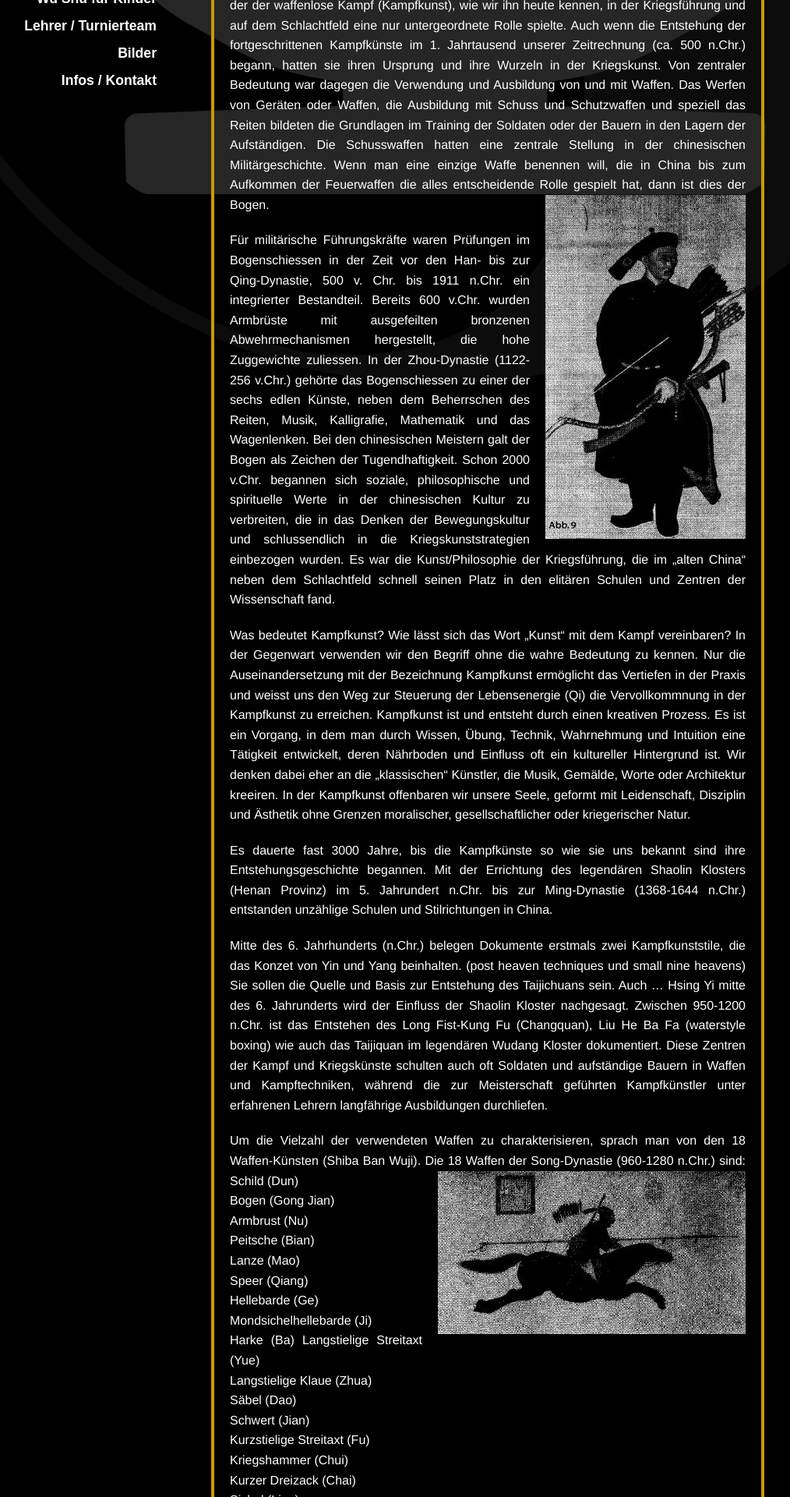
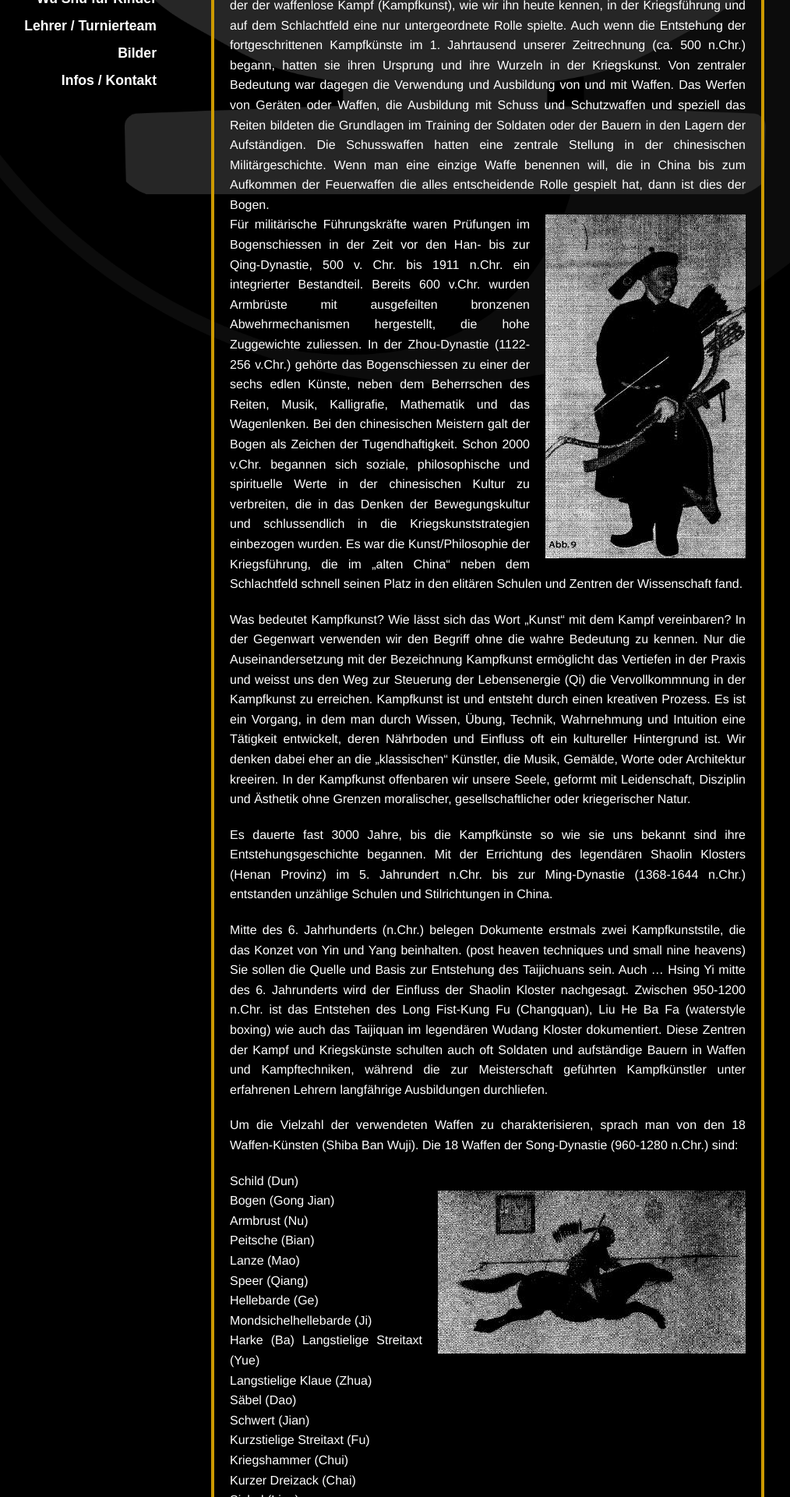
Before and after one commit to wu-shu/wu-shu.github.io, a Jekyll site: the page built from chinesische-kampfkunst/index.md, in a window 1280 px wide. Shown: the part 491-2411 px from the top of the page at 78% size, without its empty margins (144-1158 px from the left). Built offline with Jekyll 4.4.1, drawn with Linux system fonts in a browser that asks for light colours; some web fonts are replaced; Markdown is read by kramdown in place of the engine named in the settings; comment, search, counter and statistics services are not loaded.

Commit message:
design chin kampfk

```diff
--- a/chinesische-kampfkunst/index.md
+++ b/chinesische-kampfkunst/index.md
@@ -8,10 +8,8 @@
 Um die chinesische Kampfkunst zu verstehen und zu erklären, muss man weit vor unsere Zeitrechnung zurückblicken. In seiner 7000 Jahre alten Geschichte und Kultur durchlebte China viele territoriale Konflikte und Kriege, Aufstände, Überfälle und Invasionen fremder Kulturen, die in langjährigen Besetzungen grosser Teile Chinas endeten.
 Es war eine Zeit in der der waffenlose Kampf (Kampfkunst), wie wir ihn heute kennen, in der Kriegsführung und auf dem Schlachtfeld eine nur untergeordnete Rolle spielte. Auch wenn die Entstehung der fortgeschrittenen Kampfkünste im 1. Jahrtausend unserer Zeitrechnung (ca. 500 n.Chr.) begann, hatten sie ihren Ursprung und ihre Wurzeln in der Kriegskunst.
 Von zentraler Bedeutung war dagegen die Verwendung und Ausbildung von und mit Waffen. Das Werfen von Geräten oder Waffen, die Ausbildung mit Schuss und Schutzwaffen und speziell das Reiten bildeten die Grundlagen im Training der Soldaten oder der Bauern in den Lagern der Aufständigen.
-Die Schusswaffen hatten eine zentrale Stellung in der chinesischen Militärgeschichte. Wenn man eine einzige Waffe benennen will, die in China bis zum Aufkommen der Feuerwaffen die alles entscheidende Rolle gespielt hat, dann ist dies der Bogen.
-<img class="right" src="/images/chin_bogen.jpg" alt="Pfeilbogen">
-
-Für militärische Führungskräfte waren Prüfungen im Bogenschiessen in der Zeit vor den Han- bis zur Qing-Dynastie, 500 v. Chr. bis 1911 n.Chr. ein integrierter Bestandteil. Bereits 600 v.Chr. wurden Armbrüste mit ausgefeilten bronzenen Abwehrmechanismen hergestellt, die hohe Zuggewichte zuliessen. In der Zhou-Dynastie (1122-256 v.Chr.) gehörte das Bogenschiessen zu einer der sechs edlen Künste, neben dem Beherrschen des Reiten, Musik, Kalligrafie, Mathematik und das Wagenlenken. Bei den chinesischen Meistern galt der Bogen als Zeichen der Tugendhaftigkeit.
+Die Schusswaffen hatten eine zentrale Stellung in der chinesischen Militärgeschichte. Wenn man eine einzige Waffe benennen will, die in China bis zum Aufkommen der Feuerwaffen die alles entscheidende Rolle gespielt hat, dann ist dies der Bogen.<br>
+<img class="right" src="/images/chin_bogen.jpg" alt="Pfeilbogen">Für militärische Führungskräfte waren Prüfungen im Bogenschiessen in der Zeit vor den Han- bis zur Qing-Dynastie, 500 v. Chr. bis 1911 n.Chr. ein integrierter Bestandteil. Bereits 600 v.Chr. wurden Armbrüste mit ausgefeilten bronzenen Abwehrmechanismen hergestellt, die hohe Zuggewichte zuliessen. In der Zhou-Dynastie (1122-256 v.Chr.) gehörte das Bogenschiessen zu einer der sechs edlen Künste, neben dem Beherrschen des Reiten, Musik, Kalligrafie, Mathematik und das Wagenlenken. Bei den chinesischen Meistern galt der Bogen als Zeichen der Tugendhaftigkeit.
 Schon 2000 v.Chr. begannen sich soziale, philosophische und spirituelle Werte in der chinesischen Kultur zu verbreiten, die in das Denken der Bewegungskultur und schlussendlich in die Kriegskunststrategien einbezogen wurden. Es war die Kunst/Philosophie der Kriegsführung, die im „alten China“ neben dem Schlachtfeld schnell seinen Platz in den elitären Schulen und Zentren der Wissenschaft fand.
 
 
@@ -26,8 +24,8 @@
 
 Um die Vielzahl der verwendeten Waffen zu charakterisieren, sprach man von den 18 Waffen-Künsten (Shiba Ban Wuji).
 Die 18 Waffen der Song-Dynastie (960-1280 n.Chr.) sind:
-<img class="right" src="/images/chin_pferd.jpg" alt="Pferd">
-Schild (Dun)<br>
+
+Schild (Dun)<br><img class="right" src="/images/chin_pferd.jpg" alt="Pferd">
 Bogen (Gong Jian)<br>
 Armbrust (Nu)<br>
 Peitsche (Bian)<br>
@@ -45,6 +43,6 @@
 Sichel (Lian)<br>
 Kurzstab (Bang)<br>
 
-Der Begriff Kampfkunst umfasst somit viele Gebiete menschlichen Handelns, das sich auf Kampf und Kriegskunst bezog. Das Werfen und Schiessen verschiedener Gegenstände und Geschosse, Kunstreiten und Wagenlenken, die Militärstrategie, die Schanzkunst, theatralische Zweikämpfe und Akrobatik bei gesellschaftlichen Anlässen. Der Zweikampf mit und ohne Waffe, Das Erlernen und Steuern der Lebensenergie (Qi) blieb jedoch im Verborgenen und wurde nur den Auserwählten in geheimen Schulen oder Kloster gelehrt. Aus der Kriegskunst entstanden hat sich die Kampfkunst bis zur Gegenwart zur Lehre einer geistigen Kultur entwickelt.
-<img class="right" src="/images/chin-kaempfer.jpg" alt="Kämpfer">
+<img class="right" src="/images/chin-kaempfer.jpg" alt="Kämpfer">Der Begriff Kampfkunst umfasst somit viele Gebiete menschlichen Handelns, das sich auf Kampf und Kriegskunst bezog. Das Werfen und Schiessen verschiedener Gegenstände und Geschosse, Kunstreiten und Wagenlenken, die Militärstrategie, die Schanzkunst, theatralische Zweikämpfe und Akrobatik bei gesellschaftlichen Anlässen. Der Zweikampf mit und ohne Waffe, Das Erlernen und Steuern der Lebensenergie (Qi) blieb jedoch im Verborgenen und wurde nur den Auserwählten in geheimen Schulen oder Kloster gelehrt. Aus der Kriegskunst entstanden hat sich die Kampfkunst bis zur Gegenwart zur Lehre einer geistigen Kultur entwickelt.
+
 <p style="clear: both;"></p>
```
